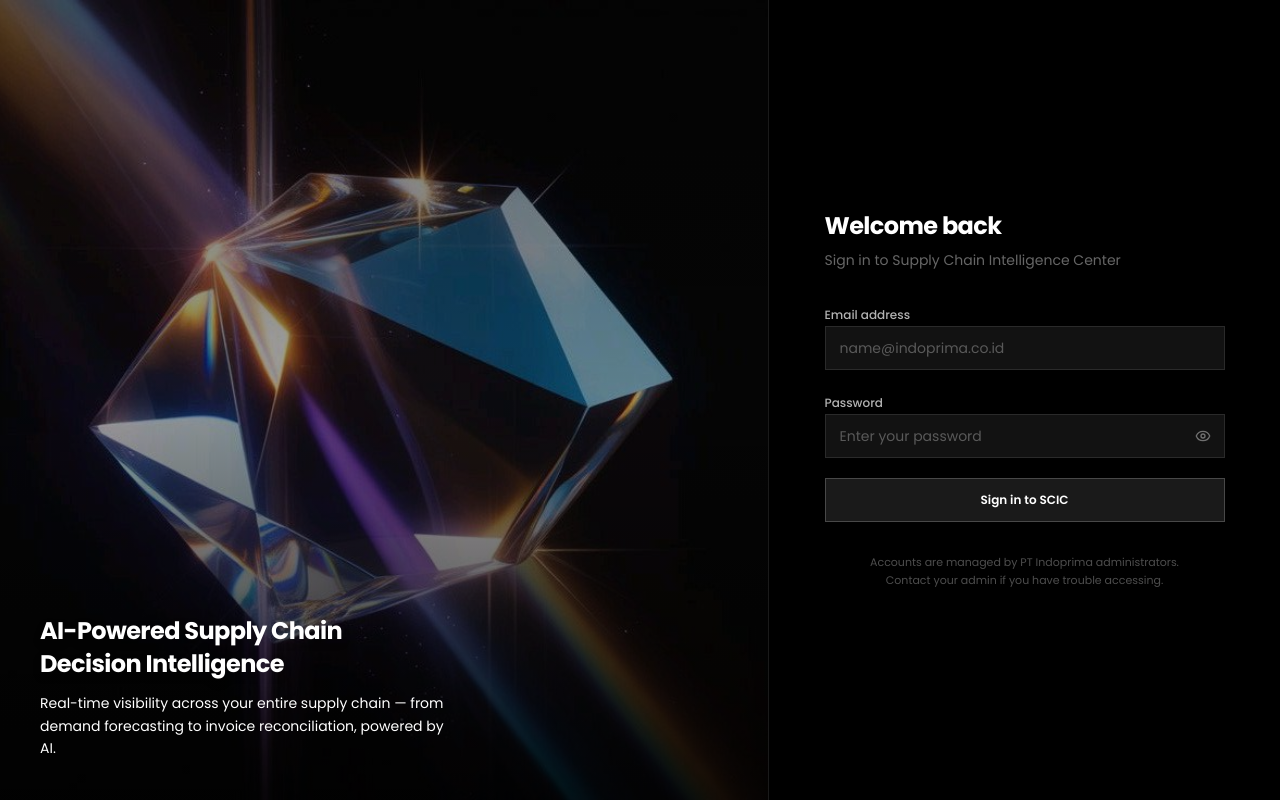
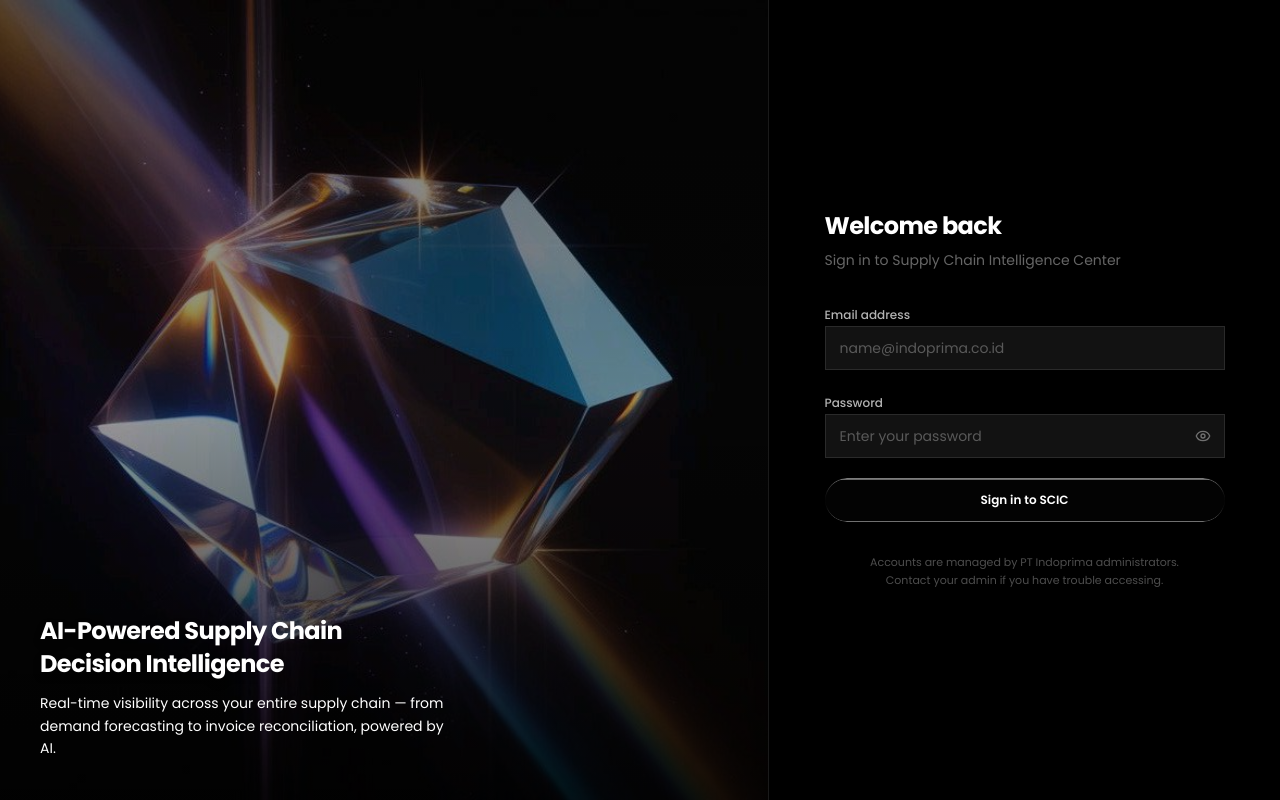
Before and after one commit to RegiMuhammar/scic-indoprima, a Next.js app in the folder frontend/: page /login in a window 1280 px wide. Built offline with nearby package versions, Linux system fonts and the light colour scheme; no server answers.

Commit message:
style(login): apply liquid-glass effect to sign-in button

```diff
--- a/frontend/app/(auth)/login/page.tsx
+++ b/frontend/app/(auth)/login/page.tsx
@@ -198,14 +198,12 @@ export default function LoginPage() {
               )}
             </div>
 
-            {/* Glass-Effect Submit Button */}
+            {/* Liquid Glass Effect Submit Button */}
             <button
               id="btn-signin"
               type="submit"
               disabled={isSubmitting}
-              className="w-full h-11 rounded-none text-xs font-semibold text-white font-poppins transition-all duration-200 flex items-center justify-center gap-2 mt-3
-                bg-white/10 hover:bg-white/20 border border-white/20 backdrop-blur-md
-                disabled:opacity-50 disabled:cursor-not-allowed cursor-pointer"
+              className="liquid-glass w-full h-11 rounded-full text-xs font-semibold text-white font-poppins hover:bg-white/10 hover:scale-[1.02] transition-all duration-300 transform flex items-center justify-center gap-2 mt-3 disabled:opacity-50 disabled:cursor-not-allowed cursor-pointer"
             >
               {isSubmitting ? (
                 <>
```
